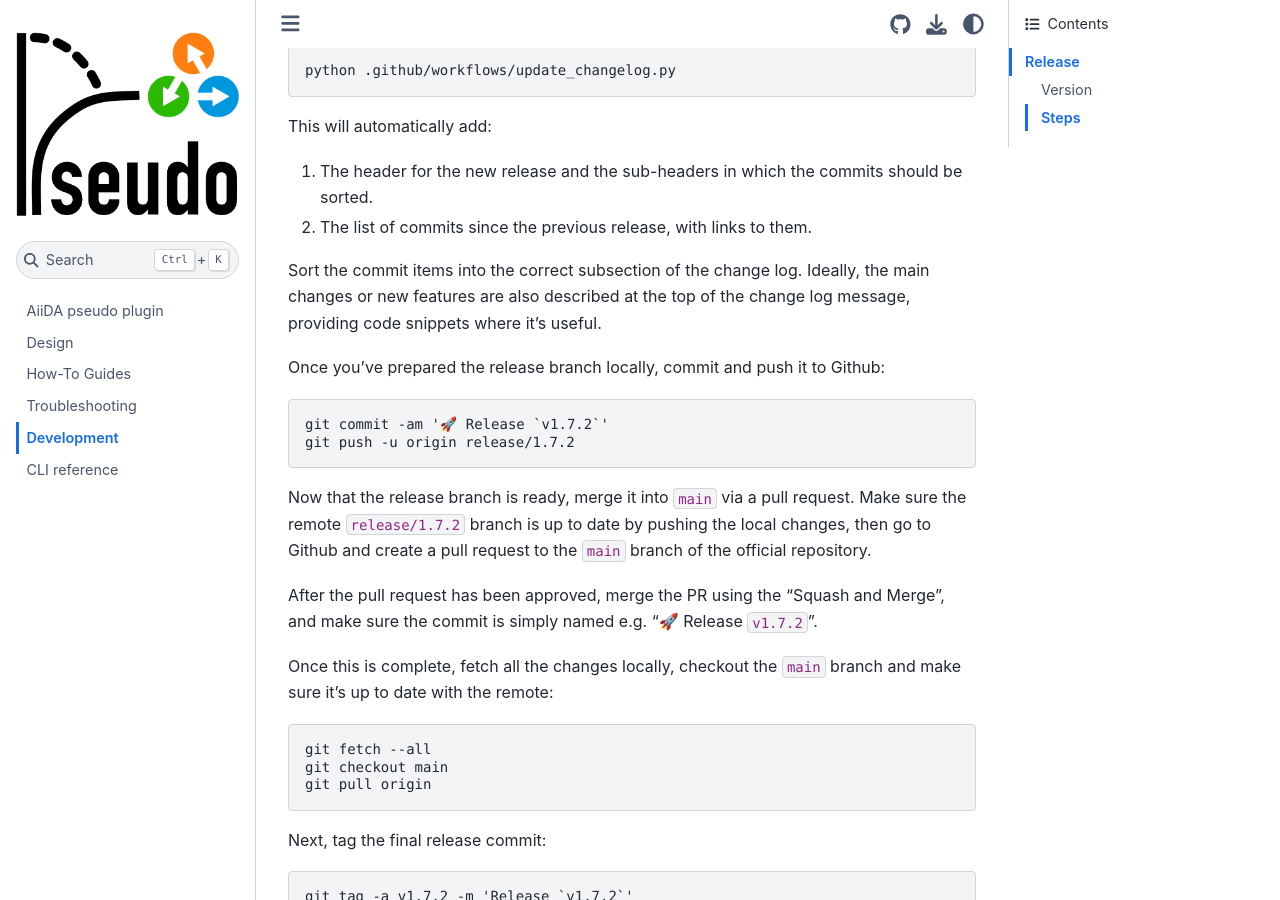
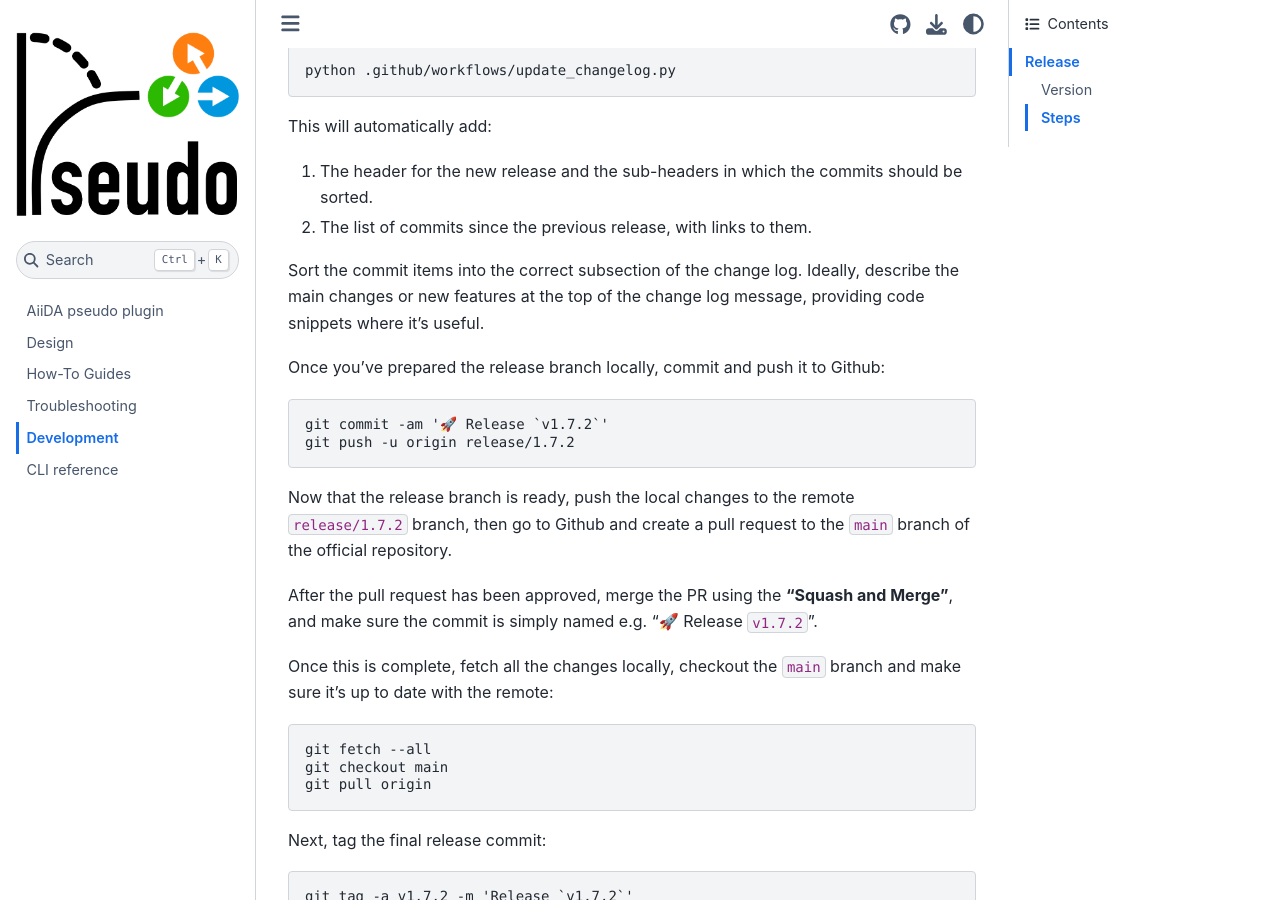
Before and after one commit to aiidateam/aiida-pseudo, a Sphinx documentation site: the page built from docs/source/dev.md, in a window 1280 px wide and 900 px high, scrolled down 950 px. Built offline with Sphinx 7.4.7 and the Sphinx Book theme 1.1.4, drawn with Linux system fonts in a browser that asks for light colours; pages that are not in the unit, such as notebooks, are missing from menus.

Commit message:
Apply suggestions from code review
Co-authored-by: Edan Bainglass <45081142+edan-bainglass@users.noreply.github.com>

```diff
--- a/docs/source/dev.md
+++ b/docs/source/dev.md
@@ -41,17 +41,16 @@ This will automatically add:
 2. The list of commits since the previous release, with links to them.
 
 Sort the commit items into the correct subsection of the change log.
-Ideally, the main changes or new features are also described at the top of the change log message, providing code snippets where it's useful.
+Ideally, describe the main changes or new features at the top of the change log message, providing code snippets where it's useful.
 
-Once you've prepared the release branch locally, commit  and push it to Github:
+Once you've prepared the release branch locally, commit and push it to Github:
 
     git commit -am '🚀 Release `v1.7.2`'
     git push -u origin release/1.7.2
 
-Now that the release branch is ready, merge it into `main` via a pull request.
-Make sure the remote `release/1.7.2` branch is up to date by pushing the local changes, then go to Github and create a pull request to the `main` branch of the official repository.
+Now that the release branch is ready, push the local changes to the remote `release/1.7.2` branch, then go to Github and create a pull request to the `main` branch of the official repository.
 
-After the pull request has been approved, merge the PR using the "Squash and Merge", and make sure the commit is simply named e.g. "🚀 Release `v1.7.2`".
+After the pull request has been approved, merge the PR using the **"Squash and Merge"**, and make sure the commit is simply named e.g. "🚀 Release `v1.7.2`".
 
 Once this is complete, fetch all the changes locally, checkout the `main` branch and make sure it's up to date with the remote:
 
```
